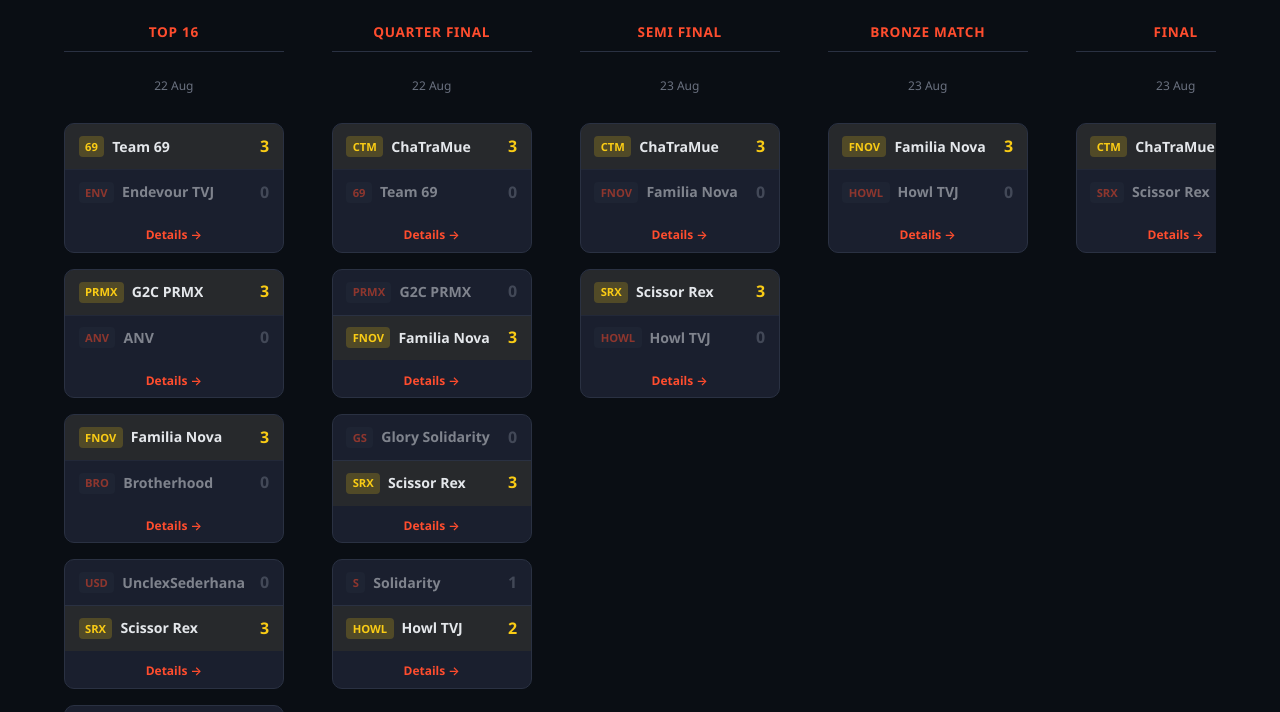
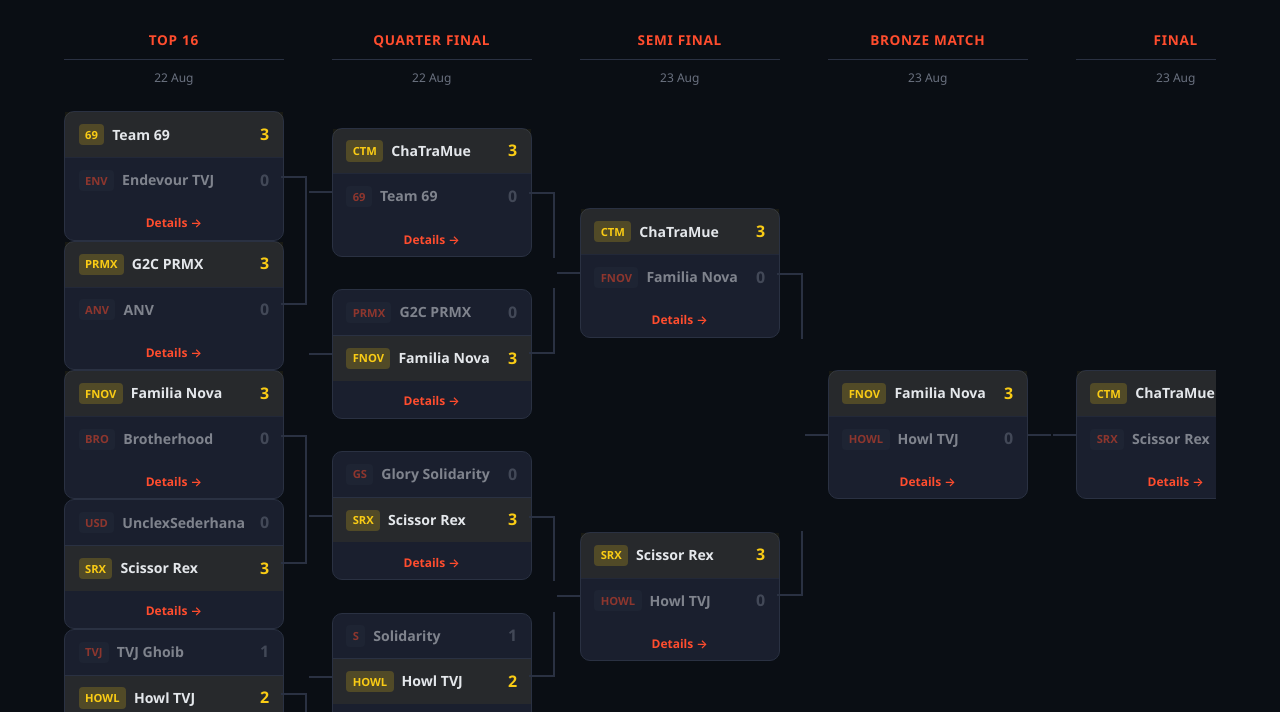
Before and after one commit to halorikkun/cflesportsid, an Astro site: page /tournament/1 in a window 1280 px wide. Shown: the part 310-1022 px from the top of the page. Built offline with nearby package versions, Linux system fonts and the light colour scheme; Astro itself is replaced by a stand-in of ours.

Commit message:
fix bracket

```diff
--- a/src/pages/tournament/[id].astro
+++ b/src/pages/tournament/[id].astro
@@ -59,6 +59,11 @@ function formatDate(d) {
 
 <Layout title={`CFL Esports ID - ${tournamentName}`} current="Tournaments">
   <div class="container">
+    <div class="page-header">
+      <h1>{tournamentName}</h1>
+      <p>{completedCount} / {tMatches.length} matches played</p>
+    </div>
+
     <div class="bracket-nav">
       <a href="/tournament" class="back-link">← All Tournaments</a>
       <select id="tourney-select">
@@ -66,11 +71,6 @@ function formatDate(d) {
           <option value={t.id} selected={t.name === tournamentName}>{t.name}</option>
         ))}
       </select>
-    </div>
-
-    <div class="page-header">
-      <h1>{tournamentName}</h1>
-      <p>{completedCount} / {tMatches.length} matches played</p>
     </div>
 
     <div class="bracket-scroll">
@@ -85,8 +85,11 @@ function formatDate(d) {
           const dateStr = dates.length > 0 ? dates.map(formatDate).join(' & ') : '';
           return (
             <div class="bracket-round">
+              <div class="bracket-round-header">
                 <div class="bracket-round-title">{round}</div>
                 {dateStr && <div class="bracket-round-date">{dateStr}</div>}
+              </div>
+              <div class="bracket-round-matches">
                 {roundMatches.map(m => {
                   const isCompleted = m.data.status === 'completed';
                   const team1 = getTeam(m.data.team1);
@@ -118,6 +121,7 @@ function formatDate(d) {
                   );
                 })}
               </div>
+            </div>
           );
         })}
       </div>
@@ -130,7 +134,7 @@ function formatDate(d) {
     display: flex;
     align-items: center;
     gap: 1rem;
-    margin-bottom: 1.5rem;
+    margin-bottom: 2rem;
     flex-wrap: wrap;
   }
   .back-link {
@@ -153,11 +157,14 @@ function formatDate(d) {
 
   .bracket-scroll { overflow-x: auto; padding-bottom: 1rem; }
   .bracket { display: flex; gap: 3rem; min-width: max-content; align-items: stretch; }
+
   .bracket-round {
     display: flex;
     flex-direction: column;
-    gap: 1rem;
     min-width: 200px;
+  }
+  .bracket-round-header {
+    margin-bottom: 1.5rem;
   }
   .bracket-round-title {
     text-align: center;
@@ -166,7 +173,6 @@ function formatDate(d) {
     text-transform: uppercase;
     letter-spacing: 0.05em;
     color: var(--accent);
-    margin-bottom: 0.5rem;
     padding-bottom: 0.5rem;
     border-bottom: 1px solid var(--border);
   }
@@ -174,17 +180,73 @@ function formatDate(d) {
     text-align: center;
     font-size: 0.75rem;
     color: var(--text-muted);
-    margin-bottom: 0.75rem;
+    margin-top: 0.5rem;
   }
+
+  .bracket-round-matches {
+    display: flex;
+    flex-direction: column;
+    justify-content: space-around;
+    flex: 1;
+  }
+
   .bracket-match {
+    position: relative;
     background: var(--bg-card);
     border: 1px solid var(--border);
     border-radius: 10px;
-    overflow: hidden;
+    overflow: visible;
     transition: border-color 0.2s;
   }
   .bracket-match:hover { border-color: var(--accent); }
   .bracket-match.upcoming { border-style: dashed; }
+
+  /* ===== Left connector (from previous round) ===== */
+  .bracket-round:not(:first-child) .bracket-match::before {
+    content: '';
+    position: absolute;
+    left: -1.5rem;
+    top: 50%;
+    width: 1.5rem;
+    height: 2px;
+    background: var(--border);
+    transform: translateY(-1px);
+  }
+
+  /* ===== Right connectors (to next round) ===== */
+  /* Base: horizontal line only (for single-match rounds) */
+  .bracket-round:not(:last-child) .bracket-match::after {
+    content: '';
+    position: absolute;
+    right: -1.5rem;
+    top: 50%;
+    width: 1.5rem;
+    height: 2px;
+    background: var(--border);
+    transform: translateY(-1px);
+  }
+
+  /* Odd match (top of pair): L-shape — horizontal at center + vertical going down */
+  .bracket-round:not(:last-child) .bracket-match:nth-child(odd):not(:only-child)::after {
+    height: 50%;
+    background: transparent;
+    border-top: 2px solid var(--border);
+    border-right: 2px solid var(--border);
+    transform: none;
+  }
+
+  /* Even match (bottom of pair): L-shape — horizontal at center + vertical going up */
+  .bracket-round:not(:last-child) .bracket-match:nth-child(even)::after {
+    top: auto;
+    bottom: 50%;
+    height: 50%;
+    background: transparent;
+    border-bottom: 2px solid var(--border);
+    border-right: 2px solid var(--border);
+    transform: none;
+  }
+
+  /* ===== Match content ===== */
   .bracket-team-row {
     display: flex;
     align-items: center;
@@ -226,6 +288,11 @@ function formatDate(d) {
 
   @media (max-width: 768px) {
     .bracket-round { min-width: 170px; }
+    .bracket { gap: 2rem; }
+    .bracket-round:not(:first-child) .bracket-match::before { left: -1rem; width: 1rem; }
+    .bracket-round:not(:last-child) .bracket-match::after { right: -1rem; width: 1rem; }
+    .bracket-round:not(:last-child) .bracket-match:nth-child(odd):not(:only-child)::after { border-right-width: 2px; }
+    .bracket-round:not(:last-child) .bracket-match:nth-child(even)::after { right: -1rem; }
   }
 </style>
 
```
Lines whose indentation alone changed are shown as unchanged.
